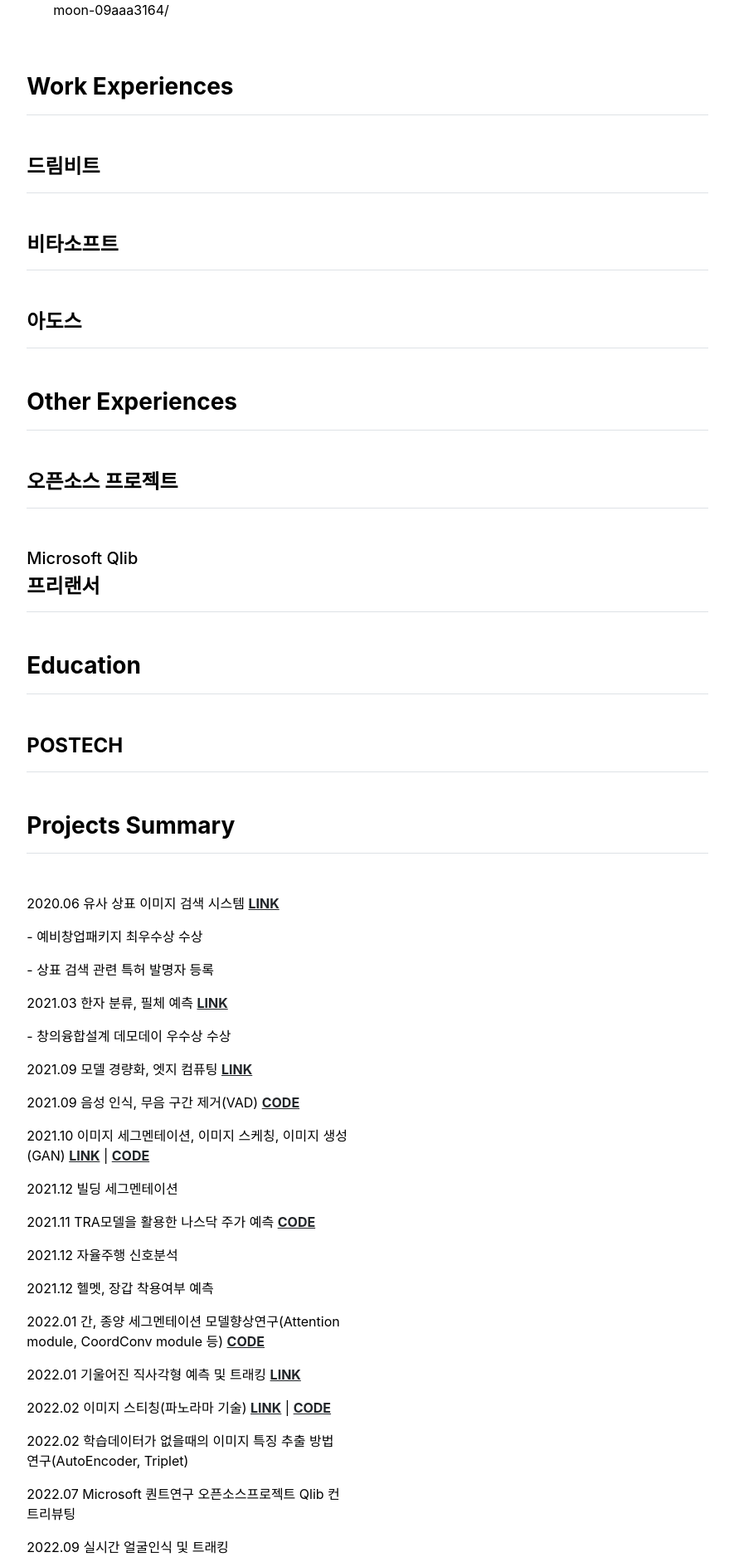
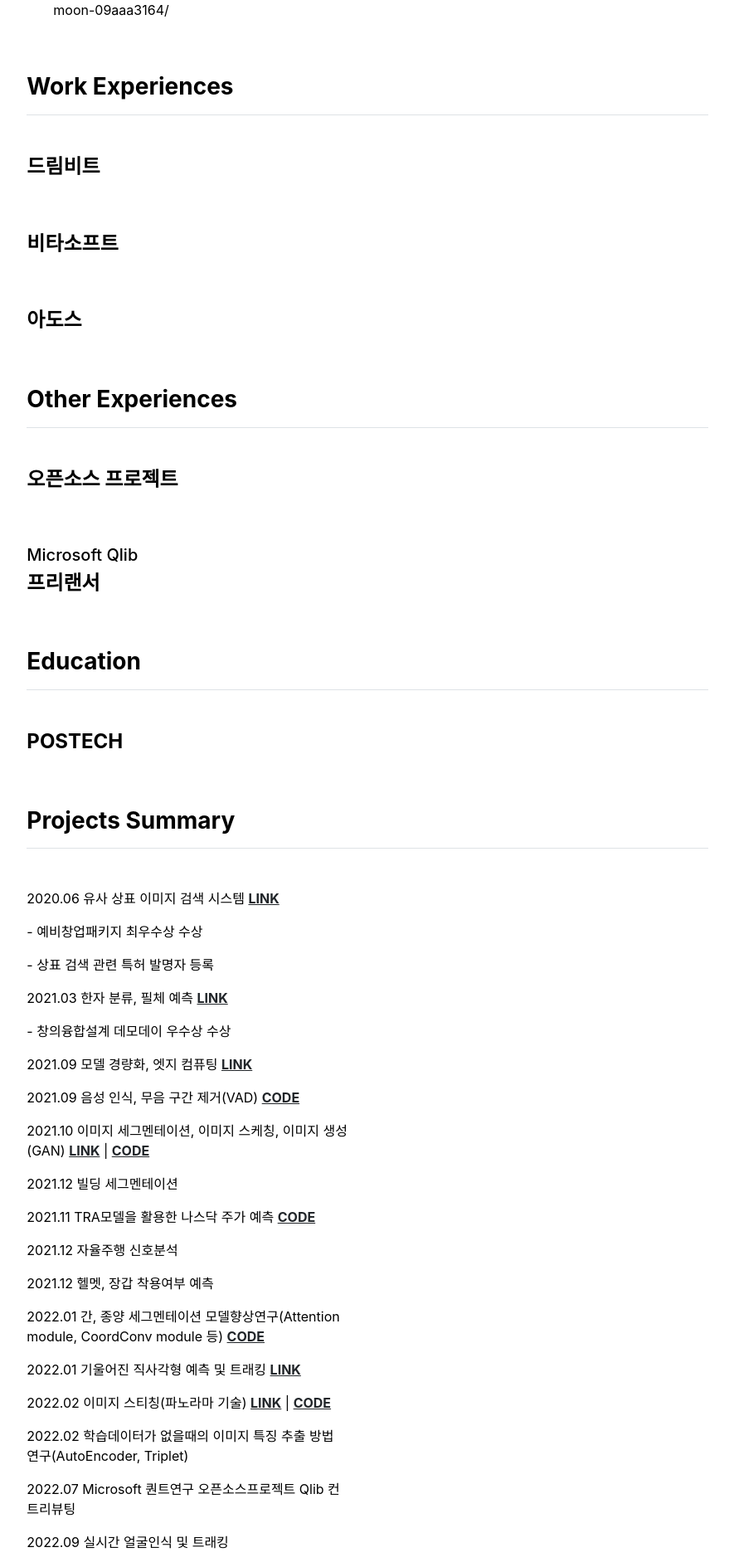
Before and after one commit to HyeongminMoon/HyeongminMoon.github.io, a Jekyll site: the page built from index.md, in a window 1280 px wide. Shown: the part 840-2729 px from the top of the page at 83% size, without its empty margins (197-1082 px from the left). Built offline with Jekyll 4.4.1, drawn with Linux system fonts in a browser that asks for light colours; grey boxes are pictures that could not be loaded.

Commit message:
Update publications.html

```diff
--- a/_includes/publications.html
+++ b/_includes/publications.html
@@ -1,24 +1,24 @@
 <head>
     <style>
       .b {
-        background-color: #BBDEFB;
+/*         background-color: #BBDEFB; */
         padding: 10px 20px;
       }
     </style>
 </head>
 
 <h3 class="fw-bold border-bottom pb-3 mb-5">Work Experiences</h3>
-<h4 class="fw-bold border-bottom pb-3 mb-5">드림비트</h4>
-<h4 class="fw-bold border-bottom pb-3 mb-5">비타소프트</h4>
-<h4 class="fw-bold border-bottom pb-3 mb-5">아도스</h4>
+<h4 class="fw-bold pb-3 mb-5">드림비트</h4>
+<h4 class="fw-bold pb-3 mb-5">비타소프트</h4>
+<h4 class="fw-bold pb-3 mb-5">아도스</h4>
 
 <h3 class="fw-bold border-bottom pb-3 mb-5">Other Experiences</h3>
-<h4 class="fw-bold border-bottom pb-3 mb-5">오픈소스 프로젝트</h4>
+<h4 class="fw-bold pb-3 mb-5">오픈소스 프로젝트</h4>
 <h5> Microsoft Qlib </h5>
-<h4 class="fw-bold border-bottom pb-3 mb-5">프리랜서</h4>
+<h4 class="fw-bold pb-3 mb-5">프리랜서</h4>
 
 <h3 class="fw-bold border-bottom pb-3 mb-5">Education</h3>
-<h4 class="fw-bold border-bottom pb-3 mb-5">POSTECH</h4>
+<h4 class="fw-bold pb-3 mb-5">POSTECH</h4>
 
 
 <div class="row g-5 mb-5">
```
